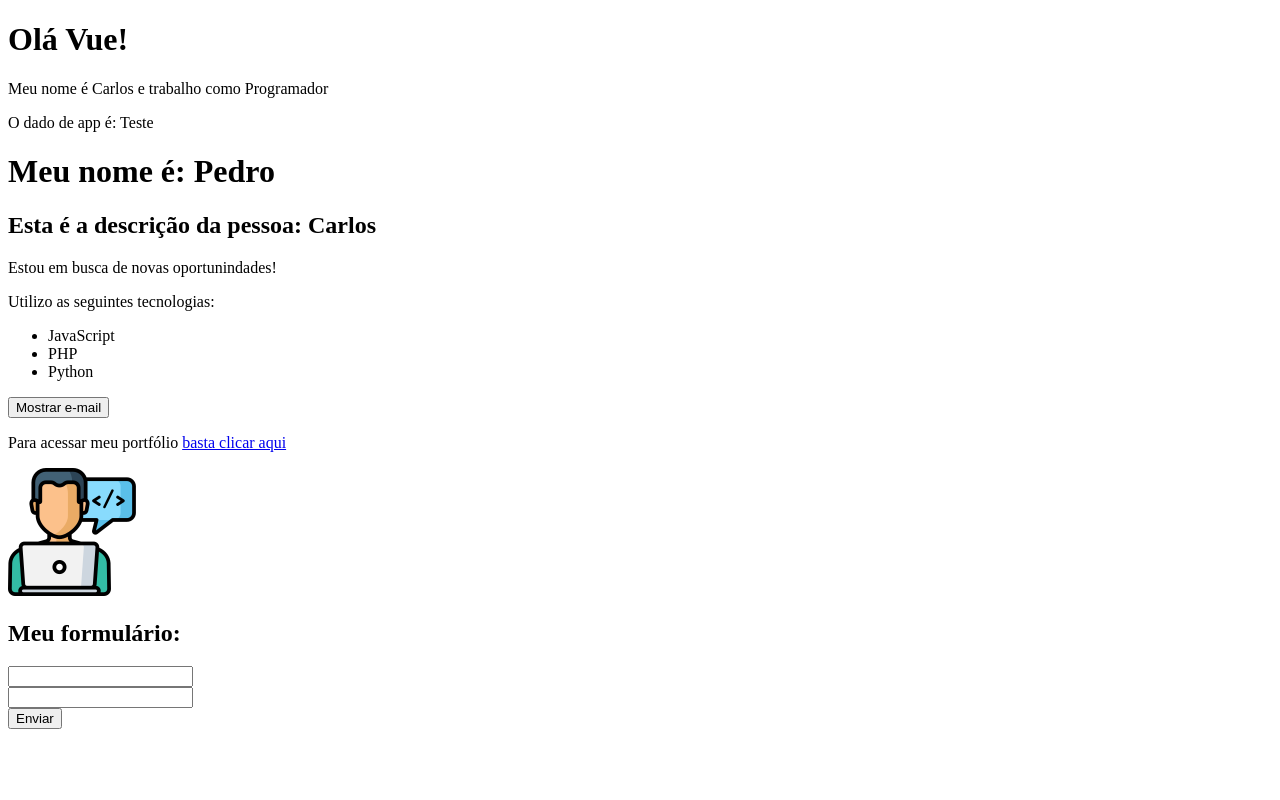
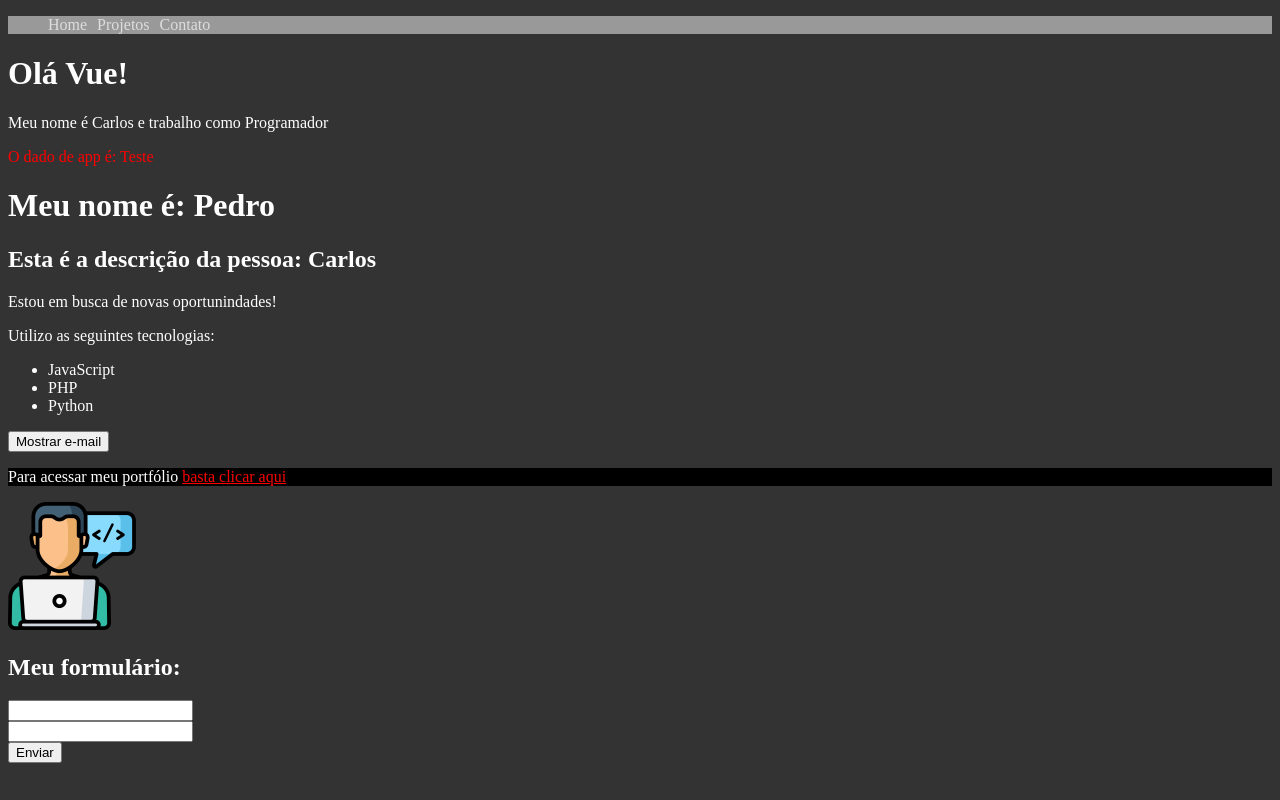
Before and after one commit to ByteCarlos/curso_vue_ytb, a Vue app: page / in a window 1280 px wide. Built offline with nearby package versions, Linux system fonts and the light colour scheme.

Commit message:
Style Global e Scoped

```diff
--- a/src/App.vue
+++ b/src/App.vue
@@ -1,13 +1,15 @@
 <template>
   <div>
+    <Header />
     <PrimeiroComponente />
-    <p>O dado de app é: {{ testando }}</p>
+    <p class="paragrafo-pai">O dado de app é: {{ testando }}</p>
     <LifeCycle />
     <Pessoa />
   </div>
 </template>
 
 <script>
+  import Header from './components/Header.vue'
   import PrimeiroComponente from './components/PrimeiroComponente.vue'
   import LifeCycle from './components/LifeCycle.vue'
   import Pessoa from './components/Pessoa.vue'
@@ -15,6 +17,7 @@
   export default {
     name: 'App',
     components: {
+    Header,
     PrimeiroComponente,
     LifeCycle,
     Pessoa
@@ -24,5 +27,20 @@
         testando: "Teste"
       }
     }
-    }
+  }
 </script>
+
+<style>
+  body {
+    background-color: #333;
+    color: #fff;
+  }
+
+  a {
+    color: red;
+  }
+
+  .teste {
+    background-color: #000;
+  }
+</style>
--- /dev/null
+++ b/src/components/Header.vue
@@ -0,0 +1,34 @@
+<template>
+    <ul>
+        <li><a href="#">Home</a></li>
+        <li><a href="#">Projetos</a></li>
+        <li><a href="#">Contato</a></li>
+    </ul>
+</template>
+<script>
+    export default {
+        name: 'Header'
+    }
+</script>
+
+<style scoped>
+    ul {
+        list-style: none;
+        display: flex;
+        background: #999;
+    }
+
+    li {
+        margin-right: 10px;
+    }
+
+    a {
+        color: #ddd;
+        text-decoration: none;
+        transition: .5s;
+    }
+
+    a:hover {
+        color: turquoise;
+    }
+</style>
--- a/src/components/Info.vue
+++ b/src/components/Info.vue
@@ -12,7 +12,7 @@
             <button @click="showEmail">{{ textoBotao }}</button>
         </div>
         <p v-show="mostrar_email">Mande uma mensagem para: {{ email }}</p>
-        <p>Para acessar meu portfólio <a v-bind:href="meu_link" target="_blank">basta clicar aqui</a></p>
+        <p class="teste">Para acessar meu portfólio <a v-bind:href="meu_link" target="_blank">basta clicar aqui</a></p>
         <Picture />
     </div>
 </template>
@@ -43,3 +43,9 @@ import Picture from './Picture.vue'
     }
 }
 </script>
+
+<style>
+    .paragrafo-pai {
+        color: red;
+    }
+</style>
```
